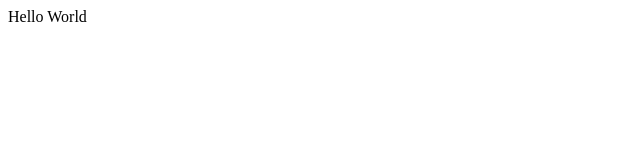
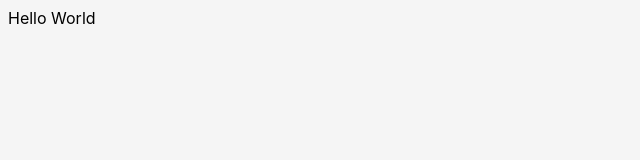
Before and after one commit to Lmmmmmm-bb/vite-react-starter, a React (Vite) app: page / in a window 1280 px wide. Shown: the top 160 px of the page, without its empty margins (0-640 px from the left). Built offline with nearby package versions, Linux system fonts and the light colour scheme.

Commit message:
style: init basic style

```diff
--- a/src/index.scss
+++ b/src/index.scss
@@ -0,0 +1,12 @@
+html,
+body {
+  height: 100%;
+  background-color: #f5f5f5;
+  font-family: 'PingFang SC', -apple-system, 'Segoe UI', 'Microsoft YaHei',
+    sans-serif !important;
+  overflow: auto;
+}
+
+#root {
+  height: 100%;
+}
```
